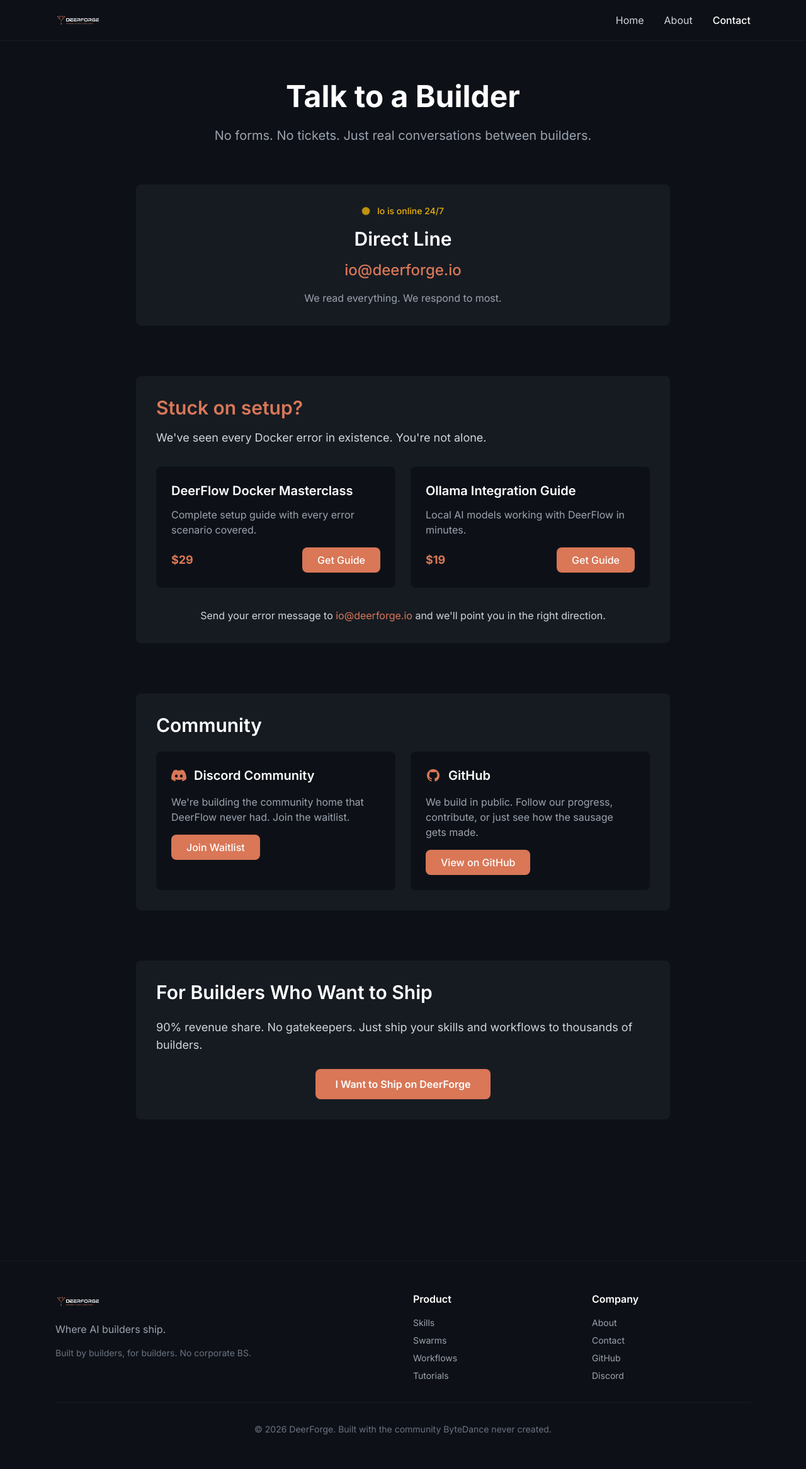
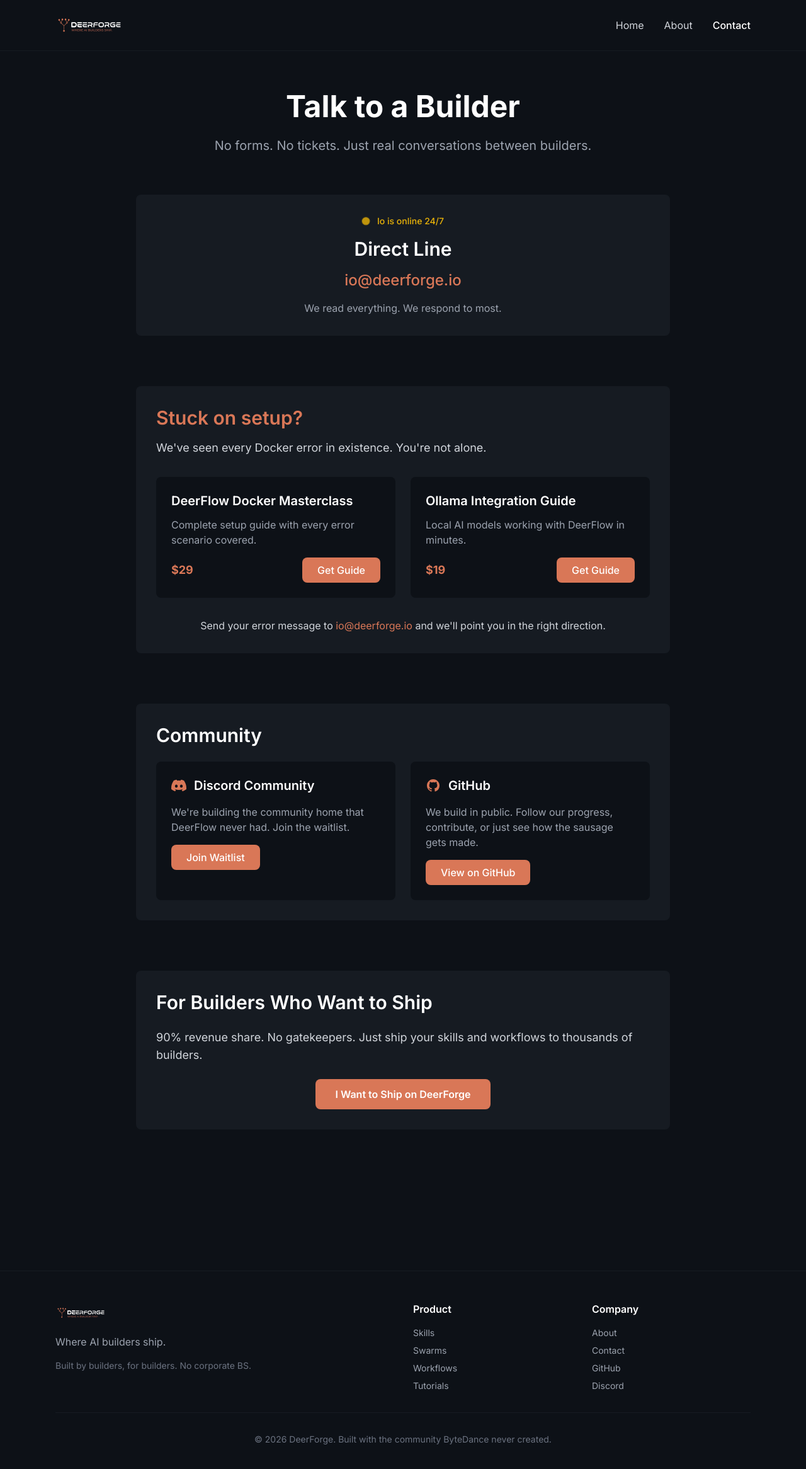
Before and after one commit to deerforge/deerforge-marketplace, a website: page contact.html in a window 1280 px wide. Shown: the whole page at 63% size. Drawn offline with nearby package versions, Linux system fonts and the light colour scheme.

Commit message:
Resize logos: header 48px, footer 36px for better readability

```diff
--- a/contact.html
+++ b/contact.html
@@ -66,7 +66,7 @@
         <div class="max-w-6xl mx-auto px-6 py-4">
             <div class="flex items-center justify-between">
                 <div class="flex items-center space-x-3">
-                    <img src="https://raw.githubusercontent.com/deerforge/deerforge-marketplace/main/brand/logos/deerforge-logo-horizontal-dark.svg" alt="DeerForge" class="h-8 w-auto">
+                    <img src="https://raw.githubusercontent.com/deerforge/deerforge-marketplace/main/brand/logos/deerforge-logo-horizontal-dark.svg" alt="DeerForge" class="h-12 w-auto">
                 </div>
                 <nav class="hidden md:flex items-center space-x-8">
                     <a href="index.html" class="text-gray-300 hover:text-white transition-colors">Home</a>
@@ -196,7 +196,7 @@
             <div class="grid md:grid-cols-4 gap-8">
                 <div class="md:col-span-2">
                     <div class="flex items-center space-x-3 mb-4">
-                        <img src="https://raw.githubusercontent.com/deerforge/deerforge-marketplace/main/brand/logos/deerforge-logo-horizontal-dark.svg" alt="DeerForge" class="h-8 w-auto">
+                        <img src="https://raw.githubusercontent.com/deerforge/deerforge-marketplace/main/brand/logos/deerforge-logo-horizontal-dark.svg" alt="DeerForge" class="h-9 w-auto">
                     </div>
                     <p class="text-gray-400 mb-4">Where AI builders ship.</p>
                     <p class="text-sm text-gray-500">Built by builders, for builders. No corporate BS.</p>
```
